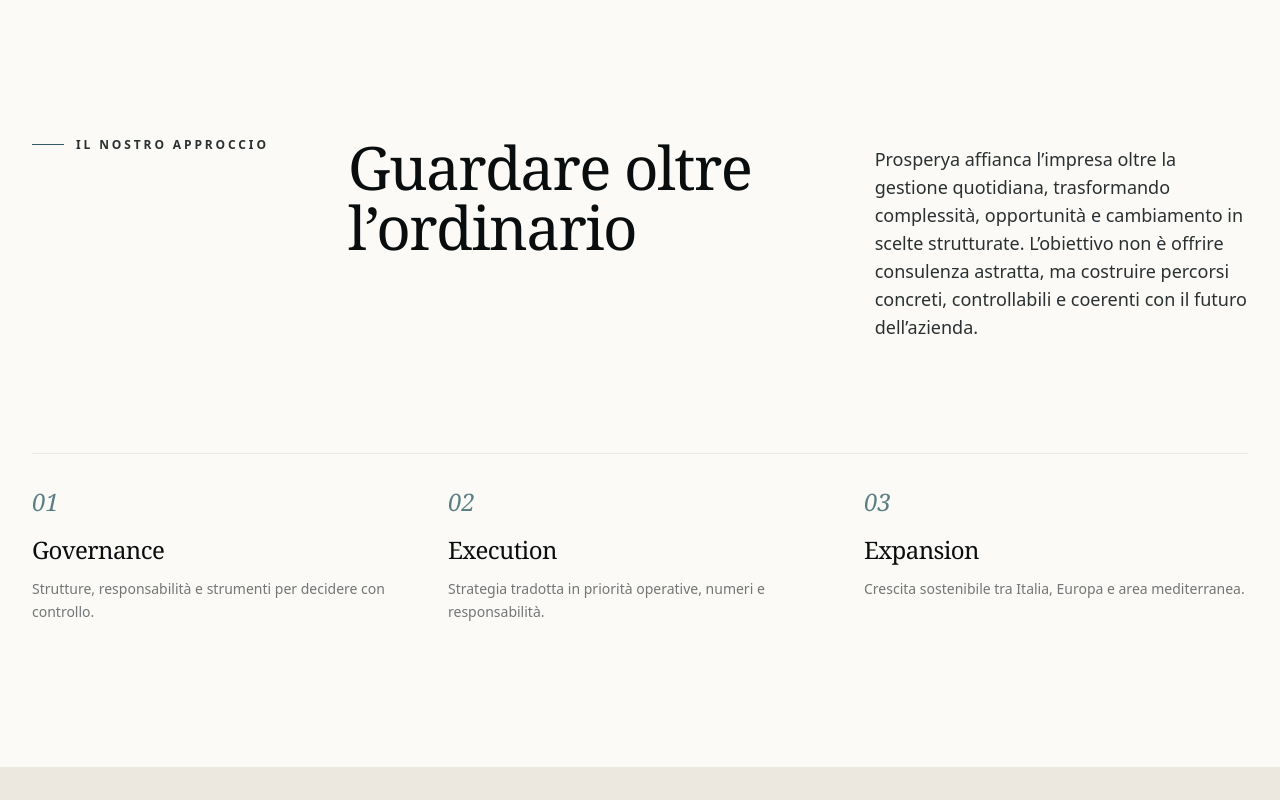
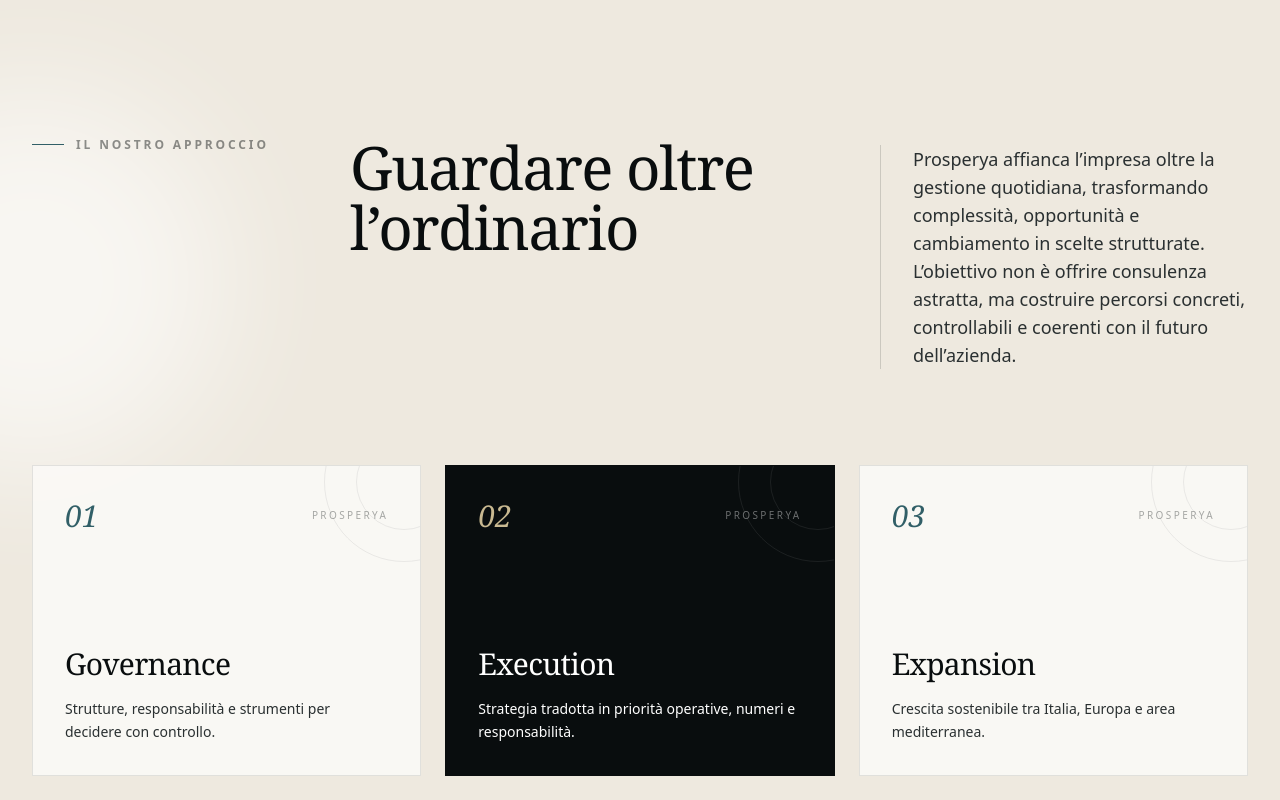
Before and after one commit to gaetanomeli95-lab/Prosperya-site, a Next.js app: page / in a window 1280 px wide. Shown: the part 1080-1880 px from the top of the page. Built offline with nearby package versions, Linux system fonts and the light colour scheme.

Commit message:
design: add layered premium intro cards

```diff
--- a/src/components/SectionIntro.tsx
+++ b/src/components/SectionIntro.tsx
@@ -4,15 +4,24 @@ import { home } from '@/data/content';
 import { FadeIn } from './MotionWrapper';
 
 export function SectionIntro() {
+  const pillars = [
+    ['01', 'Governance', 'Strutture, responsabilità e strumenti per decidere con controllo.'],
+    ['02', 'Execution', 'Strategia tradotta in priorità operative, numeri e responsabilità.'],
+    ['03', 'Expansion', 'Crescita sostenibile tra Italia, Europa e area mediterranea.'],
+  ];
+
   return (
-    <section className="bg-paper py-24 lg:py-36">
-      <div className="max-w-[1480px] mx-auto px-5 sm:px-6 lg:px-8">
-        <div className="grid lg:grid-cols-12 gap-10 lg:gap-12 items-start">
+    <section className="relative overflow-hidden bg-[#EEE9DF] py-24 lg:py-36">
+      <div className="absolute left-[-10rem] top-24 h-96 w-96 rounded-full bg-white/60 blur-3xl" />
+      <div className="absolute right-[-6rem] bottom-10 h-80 w-80 rounded-full bg-mediterranean/8 blur-3xl" />
+
+      <div className="relative max-w-[1480px] mx-auto px-5 sm:px-6 lg:px-8">
+        <div className="grid lg:grid-cols-12 gap-10 lg:gap-14 items-start">
           <div className="lg:col-span-3">
             <FadeIn>
               <div className="flex items-center gap-3">
                 <span className="w-8 h-px bg-mediterranean" />
-                <span className="eyebrow text-night/42">Il nostro approccio</span>
+                <span className="eyebrow text-night/45">Il nostro approccio</span>
               </div>
             </FadeIn>
           </div>
@@ -27,25 +36,30 @@ export function SectionIntro() {
 
           <div className="lg:col-span-4 lg:pt-2">
             <FadeIn delay={0.12}>
-              <p className="text-base lg:text-lg leading-[1.8] text-anthracite/76">
-                {home.intro.text}
-              </p>
+              <div className="border-l border-night/15 pl-6 lg:pl-8">
+                <p className="text-base lg:text-lg leading-[1.8] text-anthracite/76">
+                  {home.intro.text}
+                </p>
+              </div>
             </FadeIn>
           </div>
         </div>
 
-        <div className="mt-20 lg:mt-28 border-t border-night/12 pt-8 grid sm:grid-cols-3 gap-8">
-          {[
-            ['01', 'Governance', 'Strutture, responsabilità e strumenti per decidere con controllo.'],
-            ['02', 'Execution', 'Strategia tradotta in priorità operative, numeri e responsabilità.'],
-            ['03', 'Expansion', 'Crescita sostenibile tra Italia, Europa e area mediterranea.'],
-          ].map(([n, title, text], i) => (
+        <div className="mt-18 lg:mt-24 grid lg:grid-cols-3 gap-5 lg:gap-6">
+          {pillars.map(([n, title, text], i) => (
             <FadeIn key={title} delay={i * 0.08}>
-              <div className="group max-w-sm">
-                <span className="font-heading italic text-2xl text-mediterranean/80">{n}</span>
-                <h3 className="mt-4 text-2xl font-heading text-night">{title}</h3>
-                <p className="mt-3 text-sm leading-relaxed text-anthracite/65">{text}</p>
-              </div>
+              <article className={`group relative min-h-[300px] overflow-hidden border p-7 lg:p-8 transition-all duration-500 hover:-translate-y-1.5 hover:shadow-float ${i === 1 ? 'bg-night text-white border-night' : 'bg-paper/90 border-night/10'}`}>
+                <div className="absolute -right-16 -top-16 h-40 w-40 rounded-full border border-current opacity-[0.08]" />
+                <div className="absolute -right-8 -top-8 h-24 w-24 rounded-full border border-current opacity-[0.08]" />
+                <div className="flex items-center justify-between">
+                  <span className={`font-heading italic text-3xl ${i === 1 ? 'text-sand' : 'text-mediterranean'}`}>{n}</span>
+                  <span className={`text-[10px] uppercase tracking-[0.24em] ${i === 1 ? 'text-white/40' : 'text-night/35'}`}>Prosperya</span>
+                </div>
+                <div className="mt-24 lg:mt-28">
+                  <h3 className={`text-3xl font-heading ${i === 1 ? '!text-white' : 'text-night'}`}>{title}</h3>
+                  <p className={`mt-4 max-w-sm text-sm leading-relaxed ${i === 1 ? '!text-white/68' : 'text-anthracite/66'}`}>{text}</p>
+                </div>
+              </article>
             </FadeIn>
           ))}
         </div>
```
